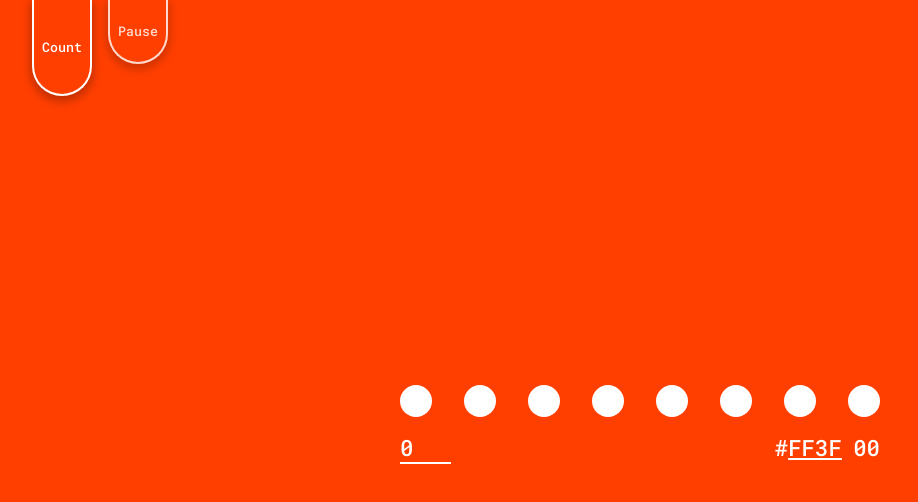
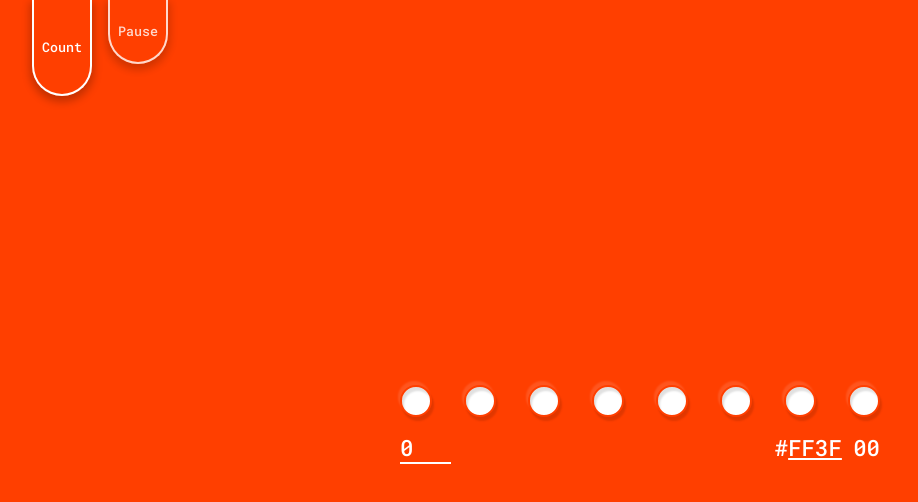
Before and after one commit to stephenpalgeorge/number-base, a Svelte app: page / in a window 1280 px wide. Shown: the top 502 px of the page, without its empty margins (0-918 px from the left). Built offline with nearby package versions, Linux system fonts and the light colour scheme.

Commit message:
nuemorphic styles

```diff
--- a/src/App.svelte
+++ b/src/App.svelte
@@ -27,6 +27,7 @@
 
   let interval;
   function countUp() {
+    if (decimalValue >= 255) return;
     isCounting = true;
     interval = setInterval(() => decimalValue++, 1000);
   }
@@ -46,7 +47,7 @@
       Pause
     </ControlButton>
   </LayoutRow>
-  <Byte bind:decimalValue={decimalValue} />
+  <Byte bind:decimalValue={decimalValue} bgColor={bgColor} />
   <div class="byte-inputs">
     <NumberInput bind:value={decimalValue} />
     <HexCode
--- a/src/components/Bit.svelte
+++ b/src/components/Bit.svelte
@@ -1,8 +1,9 @@
 <script>
+  export let borderColor;
   export let state = false;
 </script>
 
-<div class="bit bit--{state ? 'on' : 'off'}">
+<div style="border: .125rem solid {borderColor};" class="bit bit--{state ? 'on' : 'off'}">
   <!-- <pre>
     { JSON.stringify(state) }
   </pre> -->
@@ -13,6 +14,9 @@
     width: 2rem;
     margin: 0 1rem;
     background-color: #fff;
+    box-shadow: .125rem .25rem .125rem 0 rgba(0, 0, 0, .12),
+                -.125rem -.25rem .125rem 0 rgba(255, 255, 255, .12),
+                inset .125rem .25rem .125rem 0 rgba(0, 0, 0, .12);
 
     transition: height .2s ease-out;
   }
--- a/src/components/Byte.svelte
+++ b/src/components/Byte.svelte
@@ -6,13 +6,14 @@
   import Bit from './Bit.svelte';
 
   export let decimalValue = 0;
+  export let bgColor;
   $: binaryValue = toBase(decimalValue, 2);
   $: byteValue = renderAsByte(binaryValue);
 </script>
 
 <section>
   {#each byteValue as bit}
-    <Bit state={bit === '1'} />
+    <Bit state={bit === '1'} borderColor={bgColor} />
   {/each}
 </section>
 
```
